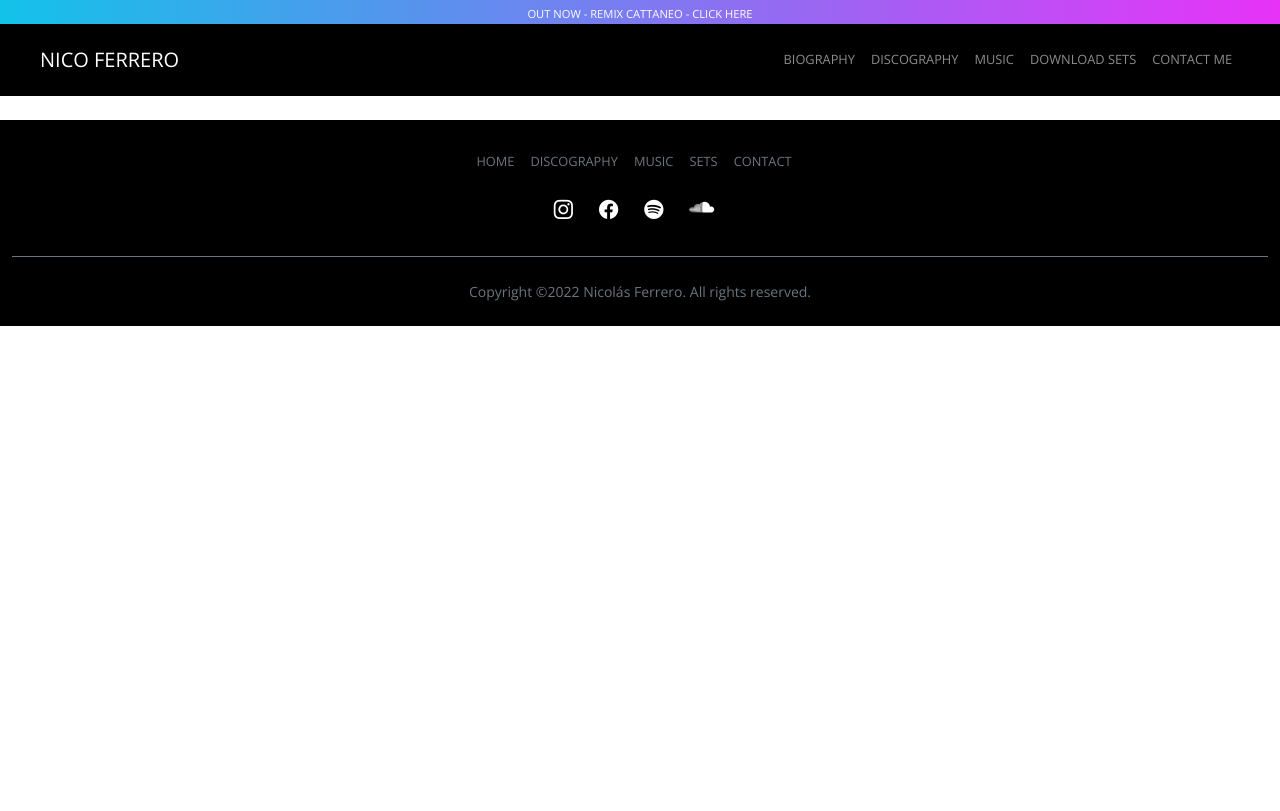
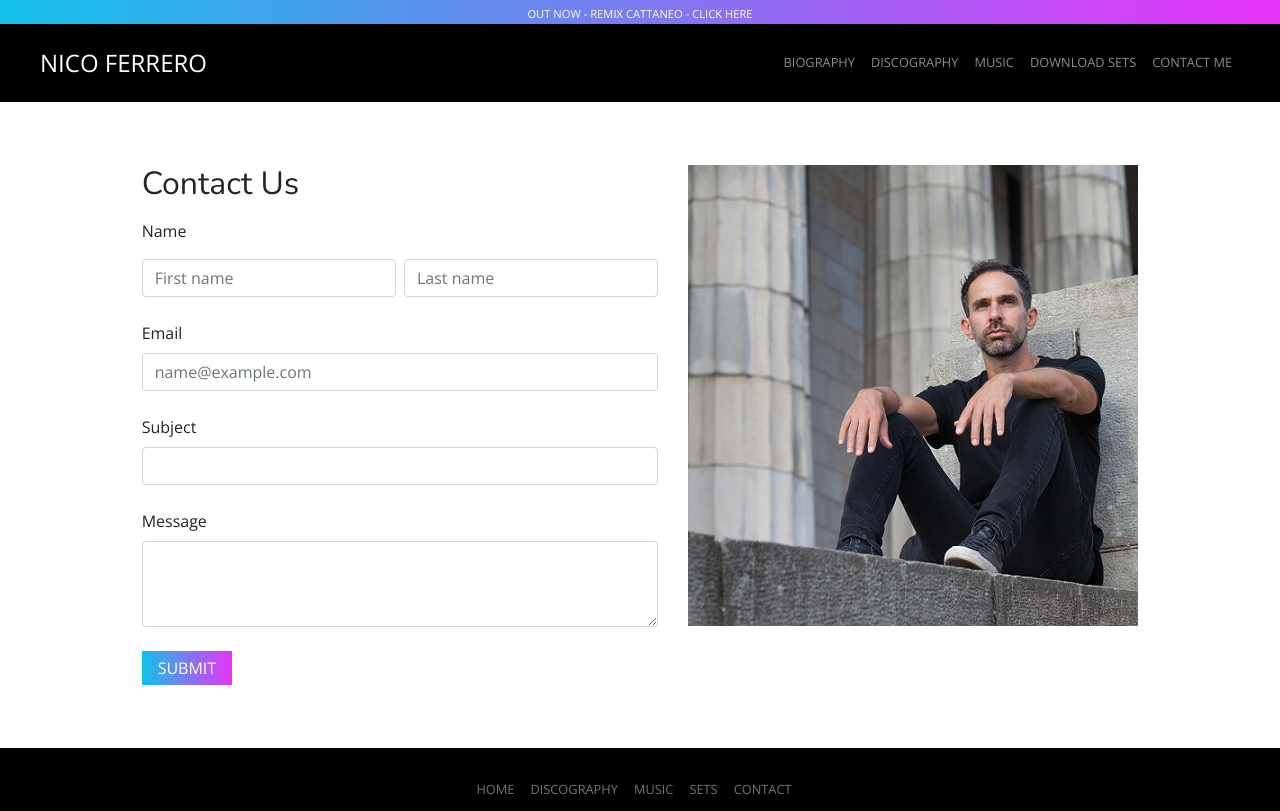
Before and after one commit to tomastd01/proyecto-djnicoferrero, a plain HTML site: page assets/pages/contacto.html in a window 1280 px wide. Shown: the top 811 px of the page. Drawn offline with nearby package versions, Linux system fonts and the light colour scheme.

Commit message:
section contact

```diff
--- a/assets/pages/contacto.html
+++ b/assets/pages/contacto.html
@@ -7,10 +7,13 @@
     <link rel="preconnect" href="https://fonts.googleapis.com">
     <link rel="preconnect" href="https://fonts.gstatic.com" crossorigin>
     <link href="https://fonts.googleapis.com/css2?family=Open+Sans:wght@300;400;500;600;700&display=swap" rel="stylesheet">
+    <link rel="preconnect" href="https://fonts.googleapis.com">
+    <link rel="preconnect" href="https://fonts.gstatic.com" crossorigin>
+    <link href="https://fonts.googleapis.com/css2?family=Nunito:wght@200&display=swap" rel="stylesheet">
     <link rel="stylesheet" href="https://cdn.jsdelivr.net/npm/bootstrap-icons@1.8.1/font/bootstrap-icons.css">
     <link rel="stylesheet" href="https://maxcdn.bootstrapcdn.com/font-awesome/4.4.0/css/font-awesome.min.css">
+    <link href="https://cdn.jsdelivr.net/npm/bootstrap@5.1.3/dist/css/bootstrap.min.css" rel="stylesheet" integrity="sha384-1BmE4kWBq78iYhFldvKuhfTAU6auU8tT94WrHftjDbrCEXSU1oBoqyl2QvZ6jIW3" crossorigin="anonymous">
     <link rel="stylesheet" href="../scss/style.css">
-    <link href="https://cdn.jsdelivr.net/npm/bootstrap@5.1.3/dist/css/bootstrap.min.css" rel="stylesheet" integrity="sha384-1BmE4kWBq78iYhFldvKuhfTAU6auU8tT94WrHftjDbrCEXSU1oBoqyl2QvZ6jIW3" crossorigin="anonymous">
     <title>Dj Nico Ferrero | contact </title>
 </head>
 <body class="bioBody">
@@ -47,7 +50,41 @@
         </div>
       </nav>
 </header>
+<main class="contactFlex container my-5">
+  <div class="contactData">
+    <h1 class="mb-3 h2 contactUs">Contact Us</h1>
+    <div class="row g-2">
+      <label for="inputName" class="form-label">Name</label>
+      <div class="col">
+        <input type="text" class="form-control" placeholder="First name" aria-label="First name" id="inputName">
+      </div>
+      <div class="col">
+        <input type="text" class="form-control" placeholder="Last name" aria-label="Last name">
+      </div>
+    </div>
+    <div>
+      <label for="inputEmail" class="form-label mt-4">Email</label>
+      <div>
+        <input type="email" class="form-control" placeholder="name@example.com" id="inputEmail">
+      </div>
+      <label for="inputSubjet" class="form-label mt-4">Subject</label>
+      <div>
+        <input type="text" class="form-control"  id="inputSubjet">
+      </div>
+      <div class="mt-3">
+        <label for="inputTextarea" class="form-label mt-2">Message</label>
+        <textarea class="form-control" id="inputTextarea" rows="3"></textarea>
+      </div>
+    </div>
+    <div class="mt-4">
+      <button type="submit" class="botonListen px-3">SUBMIT</button>
+    </div>
+  </div>
+  <div class="imagenContact">
+    <img class="img-fluid imgContact" src="/assets/image/home/contacto1.png" alt="imagen contacto">
+  </div>
 
+</main>
 <div class="container-fluid footerWrapper">
   <footer class="row d-flex align-items-center pt-4 pb-2 py-sm-4 mt-4">
     <div class="col-12 col-md-4 d-flex align-items-center py-1">
--- /dev/null
+++ b/assets/scss/_contact.scss
@@ -0,0 +1,20 @@
+
+.contactFlex {
+    display: flex;
+    justify-content: center;
+    flex-flow: row wrap;
+}
+
+
+.contactUs {
+    font-family: 'Nunito', sans-serif;
+}
+
+.contactData {
+    padding: 15px;
+
+}
+
+.imagenContact {
+    padding: 15px;
+}
--- a/assets/scss/style.scss
+++ b/assets/scss/style.scss
@@ -6,4 +6,5 @@
 @import "music.scss";
 @import "bio.scss";
 @import "disco.scss";
+@import "contact.scss";
 @import "responsive.scss";
```
Also changed, not shown: assets/image/home/contacto1.png (added), assets/scss/style.css, 1 other file.
